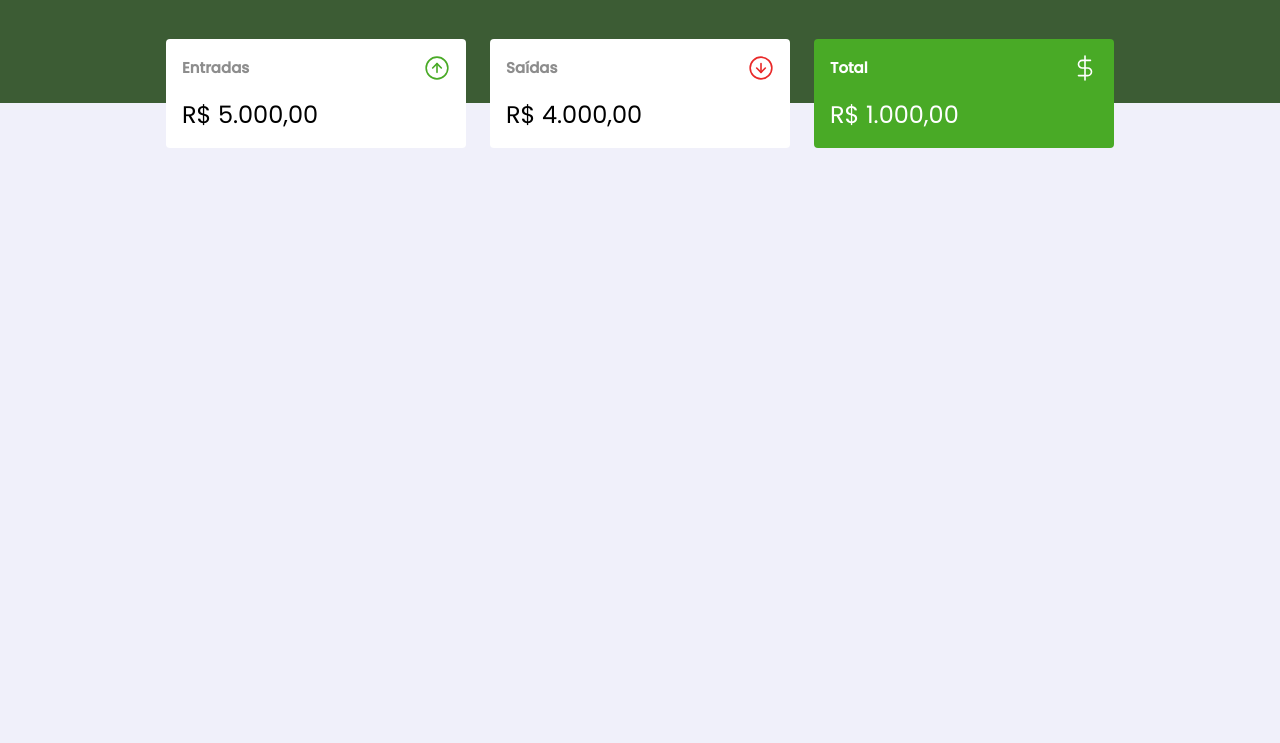
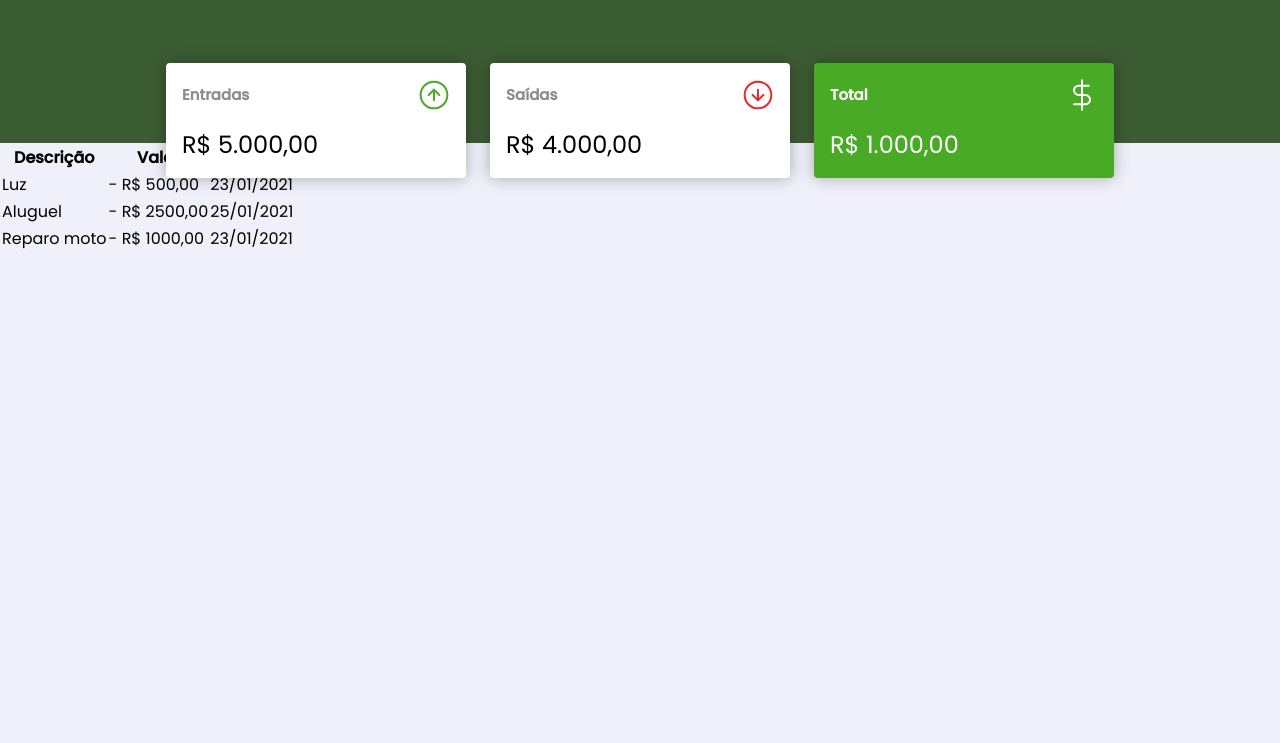
Before and after one commit to vitor2806/maratona-discover01, a plain HTML site: page index.html in a window 1280 px wide. Shown: the part 57-800 px from the top of the page. Drawn offline with Linux system fonts and the light colour scheme.

Commit message:
update html structure add loss table update css structure

```diff
--- a/css/style.css
+++ b/css/style.css
@@ -10,13 +10,13 @@
 body {
     width: 100vw;
     height: 100vh;
-    position: relative;
+    background-color: rgb(240, 240, 250);
 }
 
 /* header style */
 header {
     width: 100%;
-    height: 20%;
+    height: 25%;
     display: flex;
     justify-content: center;
     padding: .5rem;
@@ -41,13 +41,12 @@ main {
     width: 100%;
     height: 100%;
     display: flex;
-    justify-content: center;
-    background-color: rgb(240, 240, 250);
+    position: relative;
 }
 
 .container {
     position: absolute;
-    top: 12%;
+    top: -10%;
     width: 100%;
     display: flex;
     align-items: center;
@@ -63,6 +62,7 @@ main {
     gap: 1rem;
     border-radius: 0.25rem;
     background-color: white;
+    box-shadow: 0 0 1em rgba(0, 0, 0, 0.3);
 }
 
 .section-head {
@@ -73,20 +73,21 @@ main {
     color: rgb(141, 141, 141);
 }
 
-.total {
+#total,
+#total > .section-head {
     background-color: rgb(73, 170, 38);
     color: white;
 }
 
-.total > .section-head {
-    color: white;
-}
-
-.container section p {
+.money {
     font-size: 1.5em;
 }
 
-img {
+.money-container ~ img {
     height: 2em;
 }
+
+table {
+    height: fit-content;
+}
 /* end of balance style */
--- a/index.html
+++ b/index.html
@@ -1,5 +1,5 @@
 <!DOCTYPE html>
-<html lang="en">
+<html lang="pt-br">
 <head>
     <meta charset="UTF-8">
     <meta http-equiv="X-UA-Compatible" content="IE=edge">
@@ -13,36 +13,65 @@
         <h1 id="logo">dev<span id="logo-dot">.</span>finance<span id="logo-dollar">$</span></h1>
     </header>
     <main>
-        <h2>Balanço</h2>
+        <!-- <h2>Balanço</h2> -->
         <div class="container">
-            <section class="profit money-container">
+            <section id="profit" class="money-container">
                 <div class="section-head">
                     <h3>Entradas</h3>
                     <img src="./assets/profit.svg" alt="Ícone de lucro">
                 </div>
-                <p>R$ 5.000,00</p>
+                <p class="money">R$ 5.000,00</p>
             </section>
 
-            <section class="loss money-container">
+            <section id="loss" class="money-container">
                 <div class="section-head">
                     <h3>Saídas</h3>
                     <img src="./assets/loss.svg" alt="Ícone de prejuízo">
                 </div>
-                <p>R$ 4.000,00</p>
+                <p class="money">R$ 4.000,00</p>
             </section>
 
-            <section class="total money-container">
+            <section  id="total" class="money-container">
                 <div class="section-head">
                     <h3>Total</h3>
                     <img src="./assets/total.svg" alt="Ícone de total">
                 </div>
-                <p>R$ 1.000,00</p>
+                <p class="money">R$ 1.000,00</p>
             </section>
         </div>
-
-        <h2>Transações</h2>
+        <section>
+        <!-- <h2>Transações</h2> -->
+        <table>
+            <thead>
+                <tr>
+                    <th>Descrição</th>
+                    <th>Valor</th>
+                    <th>Data</th>
+                </tr>
+            </thead>
+            <tbody>
+                <tr>
+                    <td>Luz</td>
+                    <td>- R$ 500,00</td>
+                    <td>23/01/2021</td>
+                </tr>
+                <tr>
+                    <td>Aluguel</td>
+                    <td>- R$ 2500,00</td>
+                    <td>25/01/2021</td>
+                </tr>
+                <tr>
+                    <td>Reparo moto</td>
+                    <td>- R$ 1000,00</td>
+                    <td>23/01/2021</td>
+                </tr>
+            </tbody>
+        </table>
+        </section>
     </main>
-    <footer></footer>
+    <footer>
+        <p>dev.finance$</p>
+    </footer>
     <script src="./scripts/index.js"></script>
 </body>
 </html>
```
